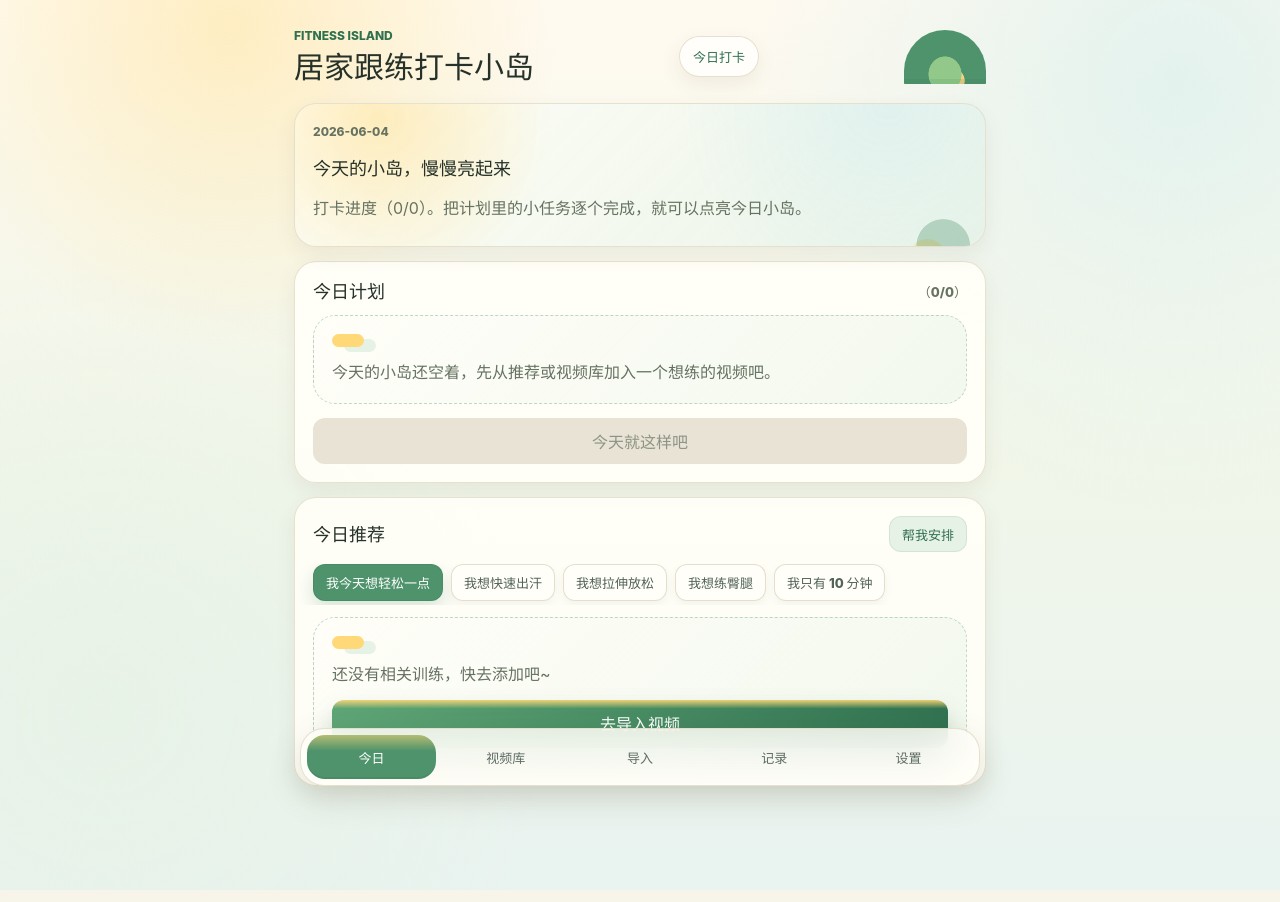
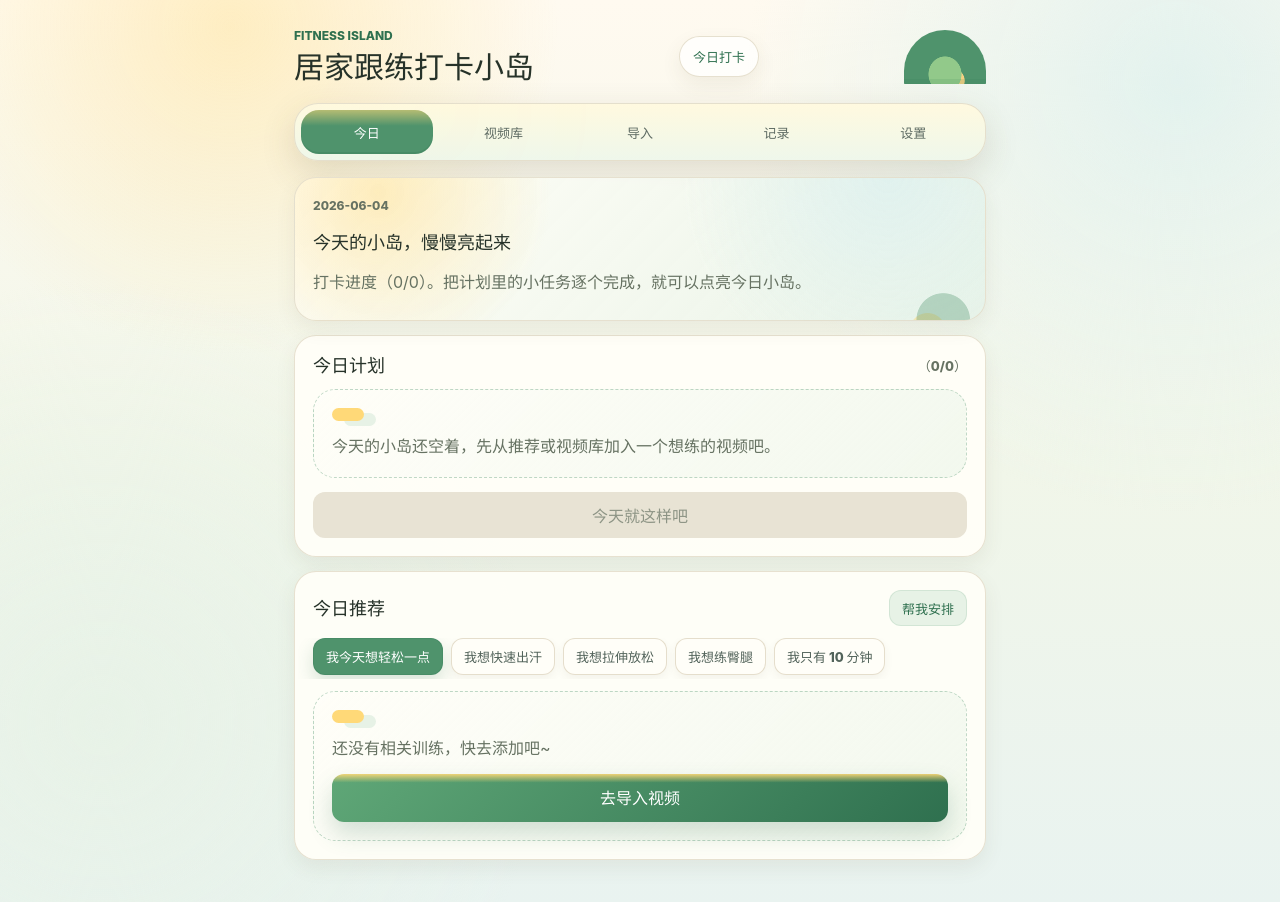
Before and after one commit to lulu1mie1-alt/todoex, a React (Vite) app: page / in a window 1280 px wide. Built offline with nearby package versions, Linux system fonts and the light colour scheme.

Commit message:
Backup navigation progress

```diff
--- a/src/App.tsx
+++ b/src/App.tsx
@@ -58,8 +58,21 @@ function App() {
           window.scrollTo({ top: storedY });
         }
       });
+    } else {
+      window.requestAnimationFrame(() => {
+        window.scrollTo({ top: 0 });
+      });
     }
   }, [activePage]);
+
+  function handlePageChange(page: AppPage) {
+    if (page === activePage) {
+      window.scrollTo({ top: 0 });
+      return;
+    }
+
+    setActivePage(page);
+  }
 
   return (
     <div className="app-shell">
@@ -70,13 +83,14 @@ function App() {
         </div>
         <div className="page-chip">{pageTitles[activePage]}</div>
       </header>
+      <BottomNav activePage={activePage} onChange={handlePageChange} />
 
       <main className="page-body">
         {activePage === "today" && (
           <TodayPage
             videos={savedVideos}
             onVideosChanged={refreshSavedVideos}
-            onGoImport={() => setActivePage("import")}
+            onGoImport={() => handlePageChange("import")}
           />
         )}
         {activePage === "library" && <LibraryPage videos={savedVideos} onVideosChanged={refreshSavedVideos} />}
@@ -84,15 +98,13 @@ function App() {
           <ImportPage
             onSaved={() => {
               refreshSavedVideos();
-              setActivePage("library");
+              handlePageChange("library");
             }}
           />
         )}
         {activePage === "records" && <RecordsPage videos={videos} />}
         {activePage === "settings" && <SettingsPage />}
       </main>
-
-      <BottomNav activePage={activePage} onChange={setActivePage} />
     </div>
   );
 }
--- a/src/components/BottomNav.tsx
+++ b/src/components/BottomNav.tsx
@@ -20,7 +20,7 @@ interface BottomNavProps {
 
 function BottomNav({ activePage, onChange }: BottomNavProps) {
   return (
-    <nav className="bottom-nav" aria-label="主导航">
+    <nav className="island-nav" aria-label="主导航">
       {navItems.map((item) => (
         <button
           key={item.key}
--- a/src/pages/TodayPage.tsx
+++ b/src/pages/TodayPage.tsx
@@ -90,8 +90,6 @@ function TodayPage({ videos, onVideosChanged, onGoImport }: TodayPageProps) {
   const [planVersion, setPlanVersion] = useState(0);
   const [feedback, setFeedback] = useState("");
   const [checkinDialogOpen, setCheckinDialogOpen] = useState(false);
-  const [swipedPlanItemId, setSwipedPlanItemId] = useState<string | null>(null);
-  const [swipeStartX, setSwipeStartX] = useState<number | null>(null);
   const plan = useMemo(() => getPlanByDate(today), [today, planVersion]);
   const checkinRecords = useMemo(() => getCheckinRecords(), [planVersion]);
   const completedTodayIds = checkinRecords
@@ -145,7 +143,6 @@ function TodayPage({ videos, onVideosChanged, onGoImport }: TodayPageProps) {
 
   function toggleTodayPlanItem(videoId: string) {
     togglePlanItemCompleted(today, videoId);
-    setSwipedPlanItemId(null);
     refreshPlan();
   }
 
@@ -154,21 +151,7 @@ function TodayPage({ videos, onVideosChanged, onGoImport }: TodayPageProps) {
     if (!window.confirm(`确认从今日计划移除「${video.title}」吗？`)) return;
 
     removeVideoFromPlan(today, video.id);
-    setSwipedPlanItemId(null);
     refreshPlan();
-  }
-
-  function handlePlanTouchEnd(event: React.TouchEvent, itemId: string) {
-    if (swipeStartX === null) return;
-
-    const deltaX = event.changedTouches[0].clientX - swipeStartX;
-    if (deltaX < -45 && !alreadyCheckedIn) {
-      setSwipedPlanItemId(itemId);
-    }
-    if (deltaX > 45) {
-      setSwipedPlanItemId(null);
-    }
-    setSwipeStartX(null);
   }
 
   function completeTodayCheckin() {
@@ -206,12 +189,6 @@ function TodayPage({ videos, onVideosChanged, onGoImport }: TodayPageProps) {
     }
   }, [allCompleted, alreadyCheckedIn, planVersion]);
 
-  useEffect(() => {
-    if (alreadyCheckedIn) {
-      setSwipedPlanItemId(null);
-    }
-  }, [alreadyCheckedIn]);
-
   return (
     <section className="page-stack">
       <div className="panel hero-panel island-hero">
@@ -230,20 +207,7 @@ function TodayPage({ videos, onVideosChanged, onGoImport }: TodayPageProps) {
         <div className="card-list">
           {plannedItems.length === 0 && <p className="empty-copy">今天的小岛还空着，先从推荐或视频库加入一个想练的视频吧。</p>}
           {plannedItems.map(({ item, video }) => (
-            <div
-              key={item.id}
-              className={swipedPlanItemId === item.id ? "plan-todo-row swiped" : "plan-todo-row"}
-              onTouchStart={(event) => setSwipeStartX(event.touches[0].clientX)}
-              onTouchEnd={(event) => handlePlanTouchEnd(event, item.id)}
-            >
-              <button
-                className="plan-swipe-remove"
-                type="button"
-                disabled={alreadyCheckedIn}
-                onClick={() => confirmRemoveTodayPlan(video)}
-              >
-                移除
-              </button>
+            <div key={item.id} className="plan-todo-row">
               <div className="plan-todo-foreground">
                 <label className="todo-checkbox" aria-label={item.completed ? "标记为未完成" : "标记为完成"}>
                   <input
@@ -258,6 +222,9 @@ function TodayPage({ videos, onVideosChanged, onGoImport }: TodayPageProps) {
                   <div className="plan-actions">
                     <button type="button" disabled={item.completed || alreadyCheckedIn} onClick={() => openTraining(video)}>
                       去跟练
+                    </button>
+                    <button type="button" disabled={alreadyCheckedIn} onClick={() => confirmRemoveTodayPlan(video)}>
+                      移除计划
                     </button>
                   </div>
                 </VideoCard>
--- a/src/styles/global.css
+++ b/src/styles/global.css
@@ -93,7 +93,7 @@ textarea:focus-visible {
   max-width: 720px;
   min-height: 100vh;
   margin: 0 auto;
-  padding: 18px 14px 104px;
+  padding: 18px 14px 42px;
 }
 
 .app-header {
@@ -248,7 +248,7 @@ h2 {
 .chip:active,
 .filter-chip:active,
 .quick-chip:active,
-.bottom-nav button:active {
+.island-nav button:active {
   transform: translateY(1px);
 }
 
@@ -256,6 +256,7 @@ h2 {
   display: grid;
   gap: 8px;
   position: relative;
+  min-width: 0;
 }
 
 .video-card::before {
@@ -673,39 +674,29 @@ textarea {
 
 .plan-todo-row {
   border-radius: var(--radius-lg);
-  display: grid;
-  overflow-x: auto;
+  display: block;
+  overflow: visible;
   position: relative;
-  scrollbar-width: none;
-}
-
-.plan-todo-row::-webkit-scrollbar {
-  display: none;
-}
-
-.plan-todo-row.swiped .plan-todo-foreground {
-  transform: translateX(-86px);
 }
 
 .plan-todo-foreground {
   align-items: stretch;
-  display: block;
-  min-width: 100%;
-  padding-left: 38px;
+  display: grid;
+  gap: 10px;
+  grid-template-columns: 30px minmax(0, 1fr);
+  min-width: 0;
   position: relative;
-  transition: transform 180ms ease;
   z-index: 1;
 }
 
 .todo-checkbox {
   align-items: center;
   display: flex;
-  height: 100%;
+  height: auto;
   justify-content: center;
-  left: 0;
+  min-height: 52px;
   padding: 0;
-  position: absolute;
-  top: 0;
+  position: relative;
   width: 30px;
 }
 
@@ -722,22 +713,6 @@ textarea {
   opacity: 0.65;
 }
 
-.plan-swipe-remove {
-  background: var(--coral-soft);
-  border-radius: var(--radius-lg);
-  color: #a33d2d;
-  font-weight: 850;
-  height: calc(100% - 2px);
-  min-height: 0;
-  padding: 0 16px;
-  position: absolute;
-  right: 1px;
-  top: 1px;
-  width: 78px;
-  z-index: 0;
-}
-
-.plan-swipe-remove:disabled,
 .plan-actions button:disabled {
   background: #e8e3d4;
   color: #8d9485;
@@ -747,7 +722,7 @@ textarea {
 .plan-actions {
   display: grid;
   gap: 8px;
-  grid-template-columns: 1fr;
+  grid-template-columns: repeat(2, minmax(0, 1fr));
   margin-top: 6px;
 }
 
@@ -1084,35 +1059,38 @@ textarea {
   justify-self: start;
 }
 
-.bottom-nav {
-  backdrop-filter: blur(18px);
-  background: rgba(255, 254, 248, 0.84);
-  border: 1px solid rgba(228, 221, 202, 0.9);
+.island-nav {
+  background:
+    linear-gradient(180deg, rgba(255, 249, 222, 0.96), rgba(238, 247, 234, 0.96)),
+    radial-gradient(circle at 18% 12%, rgba(255, 217, 120, 0.36), transparent 34%);
+  border: 1px solid rgba(228, 221, 202, 0.94);
   border-radius: 24px;
-  bottom: 14px;
   box-shadow: 0 12px 34px rgba(86, 74, 45, 0.16);
   display: grid;
   gap: 5px;
   grid-template-columns: repeat(5, 1fr);
-  left: 50%;
-  max-width: 680px;
+  margin: 0 0 16px;
+  overflow-x: auto;
   padding: 6px;
-  position: fixed;
-  transform: translateX(-50%);
-  width: calc(100% - 28px);
+  position: relative;
+  scrollbar-width: none;
 }
 
-.bottom-nav button {
+.island-nav::-webkit-scrollbar {
+  display: none;
+}
+
+.island-nav button {
   background: transparent;
   border-radius: 18px;
   color: #5e6b63;
   font-size: 13px;
   font-weight: 850;
-  min-width: 0;
+  min-width: 76px;
   padding: 9px 3px;
 }
 
-.bottom-nav button.active {
+.island-nav button.active {
   background:
     linear-gradient(180deg, rgba(255, 217, 120, 0.58), transparent 36%),
     var(--leaf);
@@ -1156,7 +1134,23 @@ textarea {
     grid-template-columns: 1fr;
   }
 
-  .bottom-nav button {
+  .island-nav button {
     font-size: 12px;
+    min-width: 0;
   }
 }
+
+@media (max-width: 430px) {
+  .island-nav {
+    grid-template-columns: repeat(5, minmax(76px, 1fr));
+  }
+
+  .plan-actions {
+    grid-template-columns: 1fr;
+  }
+
+  .video-title-line,
+  .video-detail-line {
+    white-space: normal;
+  }
+}
```
Also changed, not shown: 1 other file (tests, documents, lock files or other folders).
